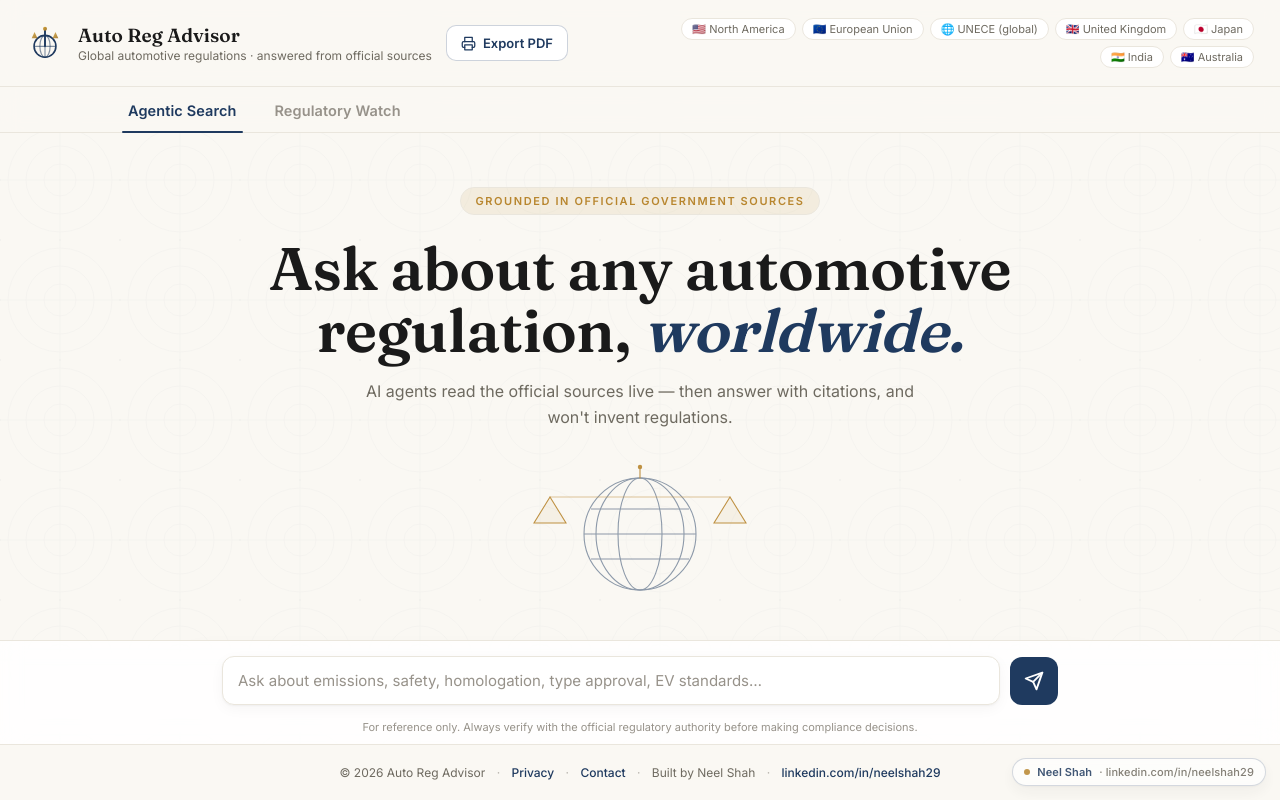
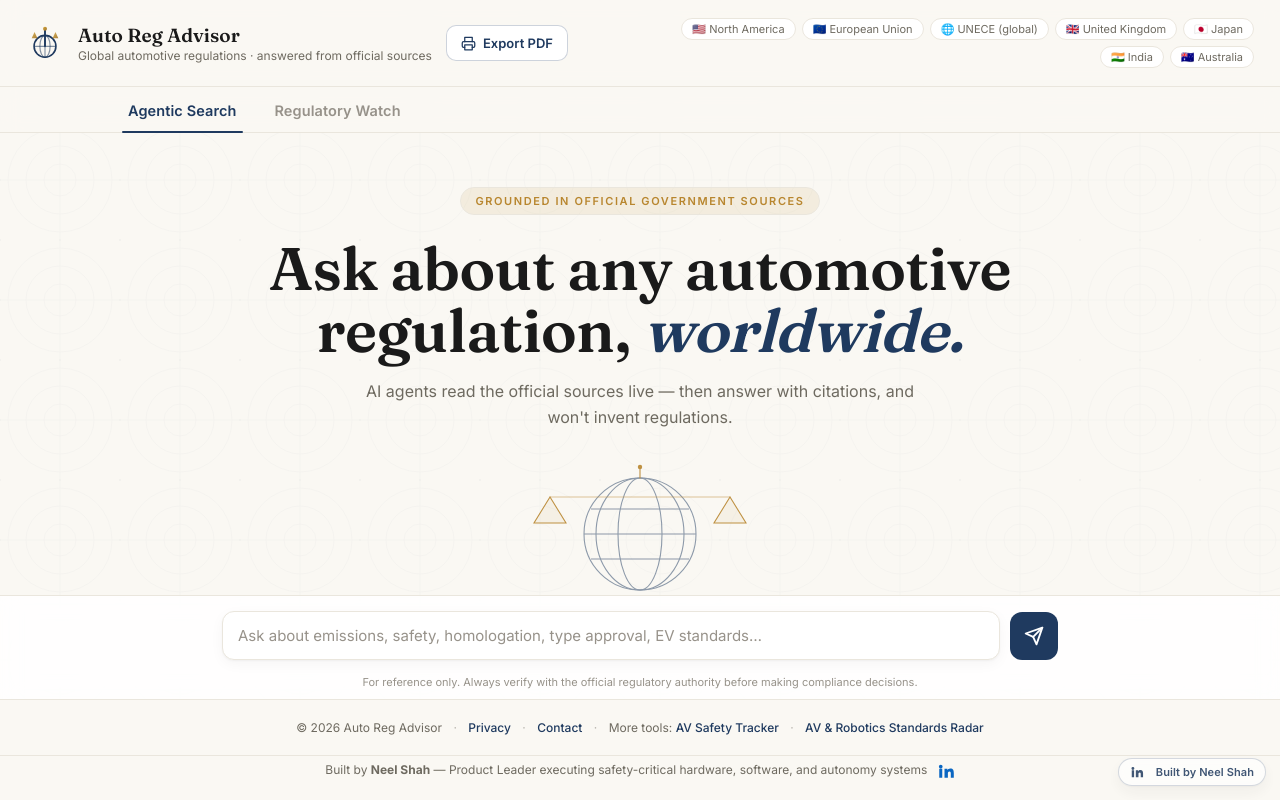
Before and after one commit to Pivot12/Automotive-Reg-Advisor, a website: page public/index.html in a window 1280 px wide. Drawn offline with Linux system fonts and the light colour scheme.

Commit message:
cross link

```diff
--- a/public/index.html
+++ b/public/index.html
@@ -317,7 +317,7 @@
 <!-- PRINT-ONLY attribution header (shown only when printing) -->
 <div class="print-head" aria-hidden="true">
   <div class="ph-app">Auto Reg Advisor</div>
-  <div class="ph-by">Prepared by Neel Shah · linkedin.com/in/neelshah29</div>
+  <div class="ph-by">Built by Neel Shah — Product Leader executing safety-critical hardware, software, and autonomy systems · linkedin.com/in/neelshah29</div>
   <div class="ph-src">Global automotive regulations · answered from official government sources</div>
 </div>
 
@@ -490,12 +490,19 @@
 </footer>
 
 <div class="site-foot">
-  © <span id="yr"></span> Auto Reg Advisor <span class="sep">·</span> <a href="privacy.html">Privacy</a> <span class="sep">·</span> <a href="#contact">Contact</a> <span class="sep">·</span> Built by Neel Shah <span class="sep">·</span> <a href="https://linkedin.com/in/neelshah29" target="_blank" rel="noopener">linkedin.com/in/neelshah29</a>
+  © <span id="yr"></span> Auto Reg Advisor <span class="sep">·</span> <a href="privacy.html">Privacy</a> <span class="sep">·</span> <a href="#contact">Contact</a>
+  <span class="sep">·</span> More tools: <a href="https://autonomous-vehicle-safety-tracker.vercel.app" target="_blank" rel="noopener">AV Safety Tracker</a> <span class="sep">·</span> <a href="https://av-robotics-standards-radar.vercel.app" target="_blank" rel="noopener">AV &amp; Robotics Standards Radar</a>
+</div>
+<div class="site-foot" style="padding-top:6px">
+  Built by <strong>Neel Shah</strong> — Product Leader executing safety-critical hardware, software, and autonomy systems
+  <a href="https://www.linkedin.com/in/neelshah29" target="_blank" rel="noopener" aria-label="Neel Shah on LinkedIn" style="display:inline-flex;vertical-align:middle;margin-left:6px;color:#0A66C2">
+    <svg viewBox="0 0 24 24" fill="currentColor" aria-hidden="true" style="width:18px;height:18px"><path d="M4.98 3.5a2.5 2.5 0 1 1 0 5 2.5 2.5 0 0 1 0-5zM3 9h4v12H3zM10 9h3.8v1.7h.05c.53-1 1.83-2.05 3.77-2.05 4.03 0 4.78 2.65 4.78 6.1V21h-4v-5.4c0-1.3 0-2.95-1.8-2.95s-2.08 1.4-2.08 2.85V21H10z"/></svg>
+  </a>
 </div>
 
 <!-- Persistent attribution badge (captured in any screenshot) -->
-<a class="attrib-badge" href="https://linkedin.com/in/neelshah29" target="_blank" rel="noopener" aria-label="Neel Shah on LinkedIn">
-  <span class="ab-dot"></span>Neel Shah <span class="ab-li">· linkedin.com/in/neelshah29</span>
+<a class="attrib-badge" href="https://www.linkedin.com/in/neelshah29" target="_blank" rel="noopener" aria-label="Built by Neel Shah — LinkedIn">
+  <svg viewBox="0 0 24 24" fill="currentColor" aria-hidden="true" style="width:14px;height:14px;vertical-align:-.15em;margin-right:5px"><path d="M4.98 3.5a2.5 2.5 0 1 1 0 5 2.5 2.5 0 0 1 0-5zM3 9h4v12H3zM10 9h3.8v1.7h.05c.53-1 1.83-2.05 3.77-2.05 4.03 0 4.78 2.65 4.78 6.1V21h-4v-5.4c0-1.3 0-2.95-1.8-2.95s-2.08 1.4-2.08 2.85V21H10z"/></svg>Built by Neel Shah
 </a>
 
 <script>
```
Also changed, not shown: public/privacy.html (+5 -1 lines), public/li.png (added).
